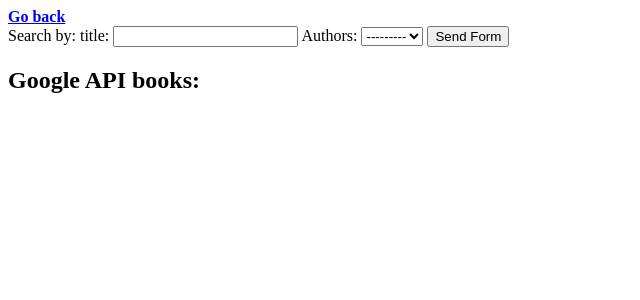
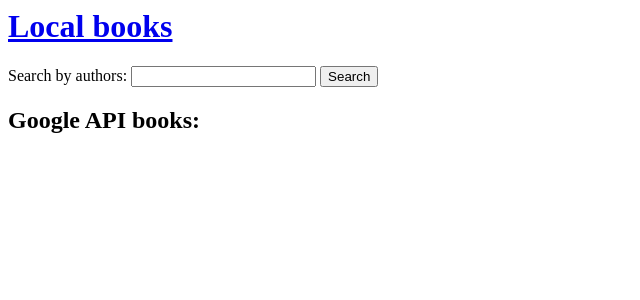
Before and after one commit to Rogalowski/BookStore, a Django app: page /google/ in a window 1280 px wide. Shown: the top 300 px of the page, without its empty margins (0-640 px from the left). Run offline with Django 4.2, Linux system fonts and the light colour scheme; data that the repository does not hold is empty.

Commit message:
Google Api searching feature fix by GET

```diff
--- a/bookstore/books/forms.py
+++ b/bookstore/books/forms.py
@@ -58,17 +58,17 @@
 
 
 class SearchBookGoogleApi_Form(ModelForm):
-    the_choices = [(a.pk, a.name) for a in Author.objects.all()]
+    # the_choices = [(a.pk, a.name) for a in Author.objects.all()]
 
-    title = forms.CharField(label='Search by: title', required=False)
+    q = forms.CharField(label='Search by authors', required=True)
     # authors = forms.CharField(required=False)
-    authors = forms.ModelChoiceField(
-        queryset=Author.objects.all(), required=False)
+    # authors = forms.ModelChoiceField(
+    #     queryset=Author.objects.all(), required=False)
 
     class Meta:
         model = Book
         fields = (
-            'title',
-            'authors',
+            'q',
+            # 'authors',
 
         )
--- a/bookstore/books/templates/books/list_book_api_view.html
+++ b/bookstore/books/templates/books/list_book_api_view.html
@@ -1,6 +1,9 @@
-{% block content %}
-<b><a href="{{request.META.HTTP_REFERER}}">Go back</a> </b>
-{% include 'base_form.html' with form=form %} {% endblock %}
+<h1><a href="{% url 'books'   %} "> Local books</a></h1>
+
+<form action="" method="get">
+    {% comment %} {% csrf_token %} {% endcomment %} {{ form }}
+    <input type="submit" value="Search" />
+</form>
 <h2>Google API books:</h2>
 <div>
     {% for book in books %}
--- a/bookstore/books/views.py
+++ b/bookstore/books/views.py
@@ -192,13 +192,9 @@
 
 class GoogleBooks_View(View):
 
-    form_class = SearchBookGoogleApi_Form
+    # form_class = SearchBookGoogleApi_Form
 
     template_name = 'books/list_book_api_view.html'
-
-    def get(self, request, *args, **kwargs):
-        form = self.form_class()
-        return render(request, self.template_name, {'form': form})
 
     def search(self, value):
         # googleapikey = ""
@@ -213,32 +209,46 @@
         # print(f'bookshelf: ', bookshelf)
         return bookshelf
 
-    def add_book_to_library(self, bookshelf):
-        for book in bookshelf:
-            pass
+    def get(self, request, *args, **kwargs):
 
-            # Book.objects.get_or_create(
-            # title=book['volumeInfo']['title'],
-            # published_date=book['volumeInfo']['publishedDate'][:4],
-            # pages=book['volumeInfo']['pageCount'],
-            # language=book['volumeInfo']['language'],
-            # )
-
-    def post(self, request, *args, **kwargs):
-        form = self.form_class(self.request.POST)
+        form = SearchBookGoogleApi_Form(request.GET or None)
         if form.is_valid():
-            title_book_api = form.cleaned_data['title']
+            title_book_api = form.cleaned_data['q']
             books = self.search(title_book_api)
-            # for book in books:
-            # print(f'BOOK: ', book.id)
-            # print(f'books:  ', books)
-            # for book in books:
-            # print(f'BOOK: ', book['volumeInfo']['title'])
-            # self.add_book_to_library(books)
             context = {
                 'books': books,
+                'form': form,
             }
             return render(request, self.template_name, context)
-            # return HttpResponseRedirect(reverse_lazy('google_books'))
+        # form = self.form()
+        return render(request, self.template_name, {'form': form})
 
-        return reverse_lazy('google_books')
+    # def add_book_to_library(self, bookshelf):
+    #     for book in bookshelf:
+    #         pass
+
+        # Book.objects.get_or_create(
+        # title=book['volumeInfo']['title'],
+        # published_date=book['volumeInfo']['publishedDate'][:4],
+        # pages=book['volumeInfo']['pageCount'],
+        # language=book['volumeInfo']['language'],
+        # )
+
+    # def post(self, request, *args, **kwargs):
+    #     form = self.form_class(self.request.POST)
+    #     if form.is_valid():
+    #         title_book_api = form.cleaned_data['title']
+    #         books = self.search(title_book_api)
+    #         # for book in books:
+    #         # print(f'BOOK: ', book.id)
+    #         # print(f'books:  ', books)
+    #         # for book in books:
+    #         # print(f'BOOK: ', book['volumeInfo']['title'])
+    #         # self.add_book_to_library(books)
+    #         context = {
+    #             'books': books,
+    #         }
+    #         return render(request, self.template_name, context)
+    #         # return HttpResponseRedirect(reverse_lazy('google_books'))
+
+    #     return reverse_lazy('google_books')
```
